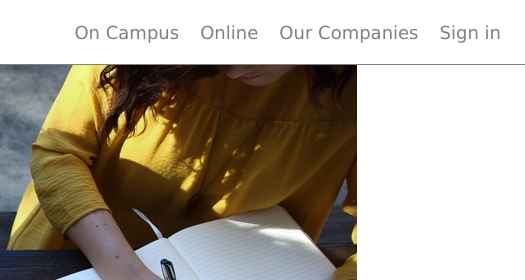
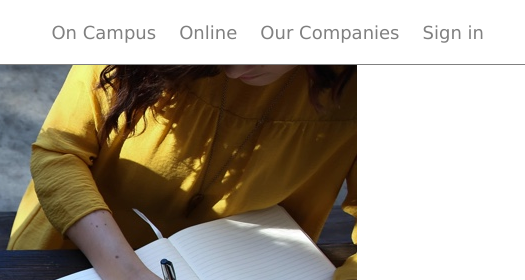
Before and after one commit to AaronCurrie/Colmar-Academy, a plain HTML site: page Index.html in a window 1280 px wide. Shown: the top 280 px of the page, 755-1280 px from the left. Drawn offline with Linux system fonts and the light colour scheme.

```diff
--- a/Resources/CSS/style.css
+++ b/Resources/CSS/style.css
@@ -83,9 +83,10 @@
   /* Style the header links */
   .rightnav a {
     color: grey;
-    padding-right: 16px;
+    margin-right: 16px;
     text-decoration: none;
     font-size: 18px;
+    padding: 1px;
   }
 
   /* Change the background color on mouse-over */
@@ -101,5 +102,5 @@
   }
 
   .rightnav {
-      padding-right: 8px;
+      margin-right: 24px;
   }
```
